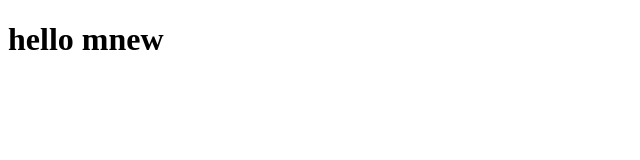
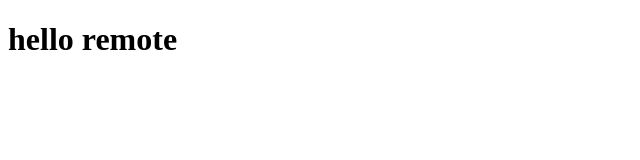
Before and after one commit to muhammedramshin/gitexample, a plain HTML site: page index.html in a window 1280 px wide. Shown: the full height of the page, 0-640 px from the left. Drawn offline with Linux system fonts and the light colour scheme.

Commit message:
remote commit

```diff
--- a/index.html
+++ b/index.html
@@ -7,7 +7,7 @@
 </head>
 <body>
 
-    <h1>hello mnew
+    <h1>hello remote
     </h1>
 </body>
 </html>
```
